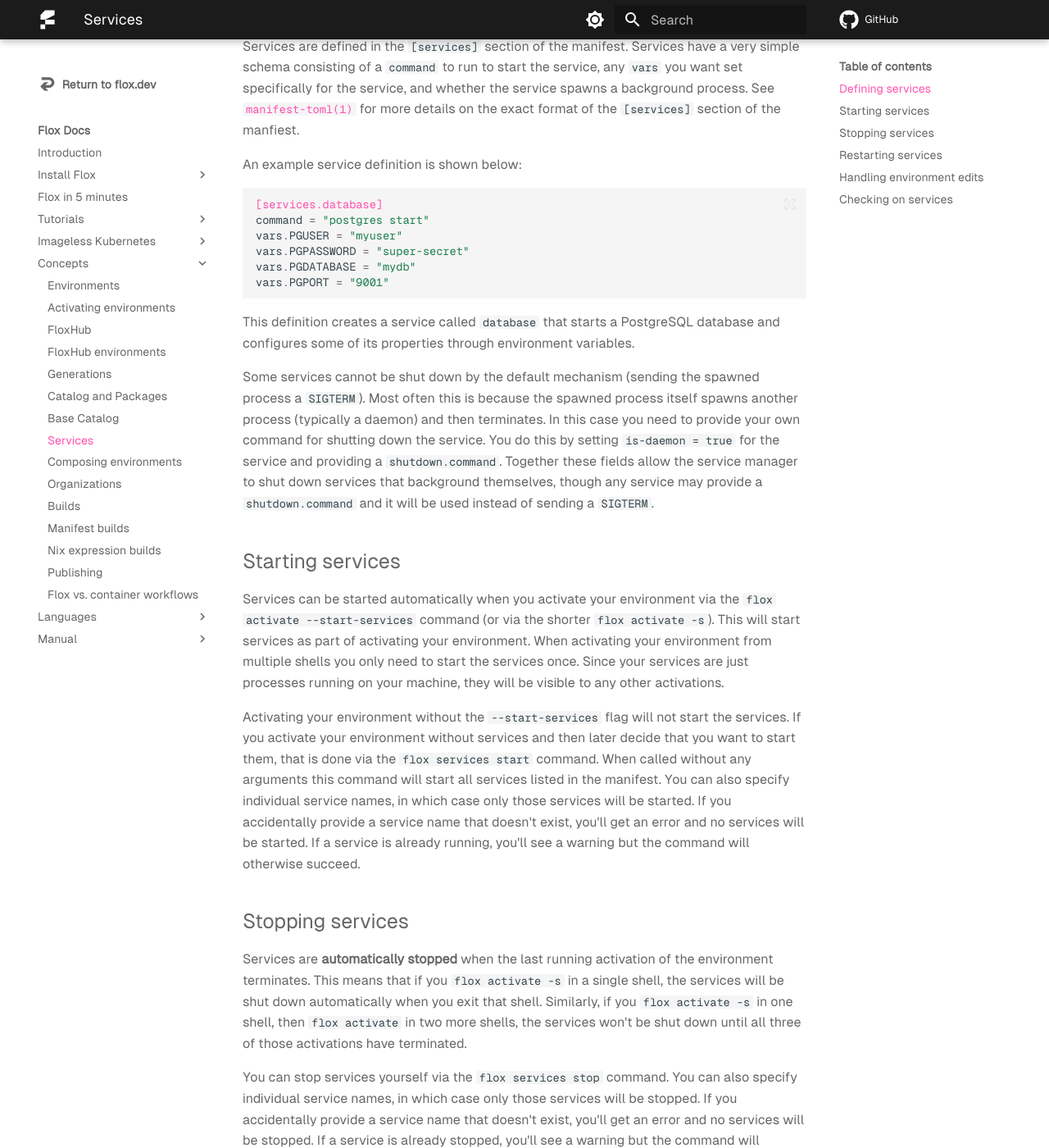
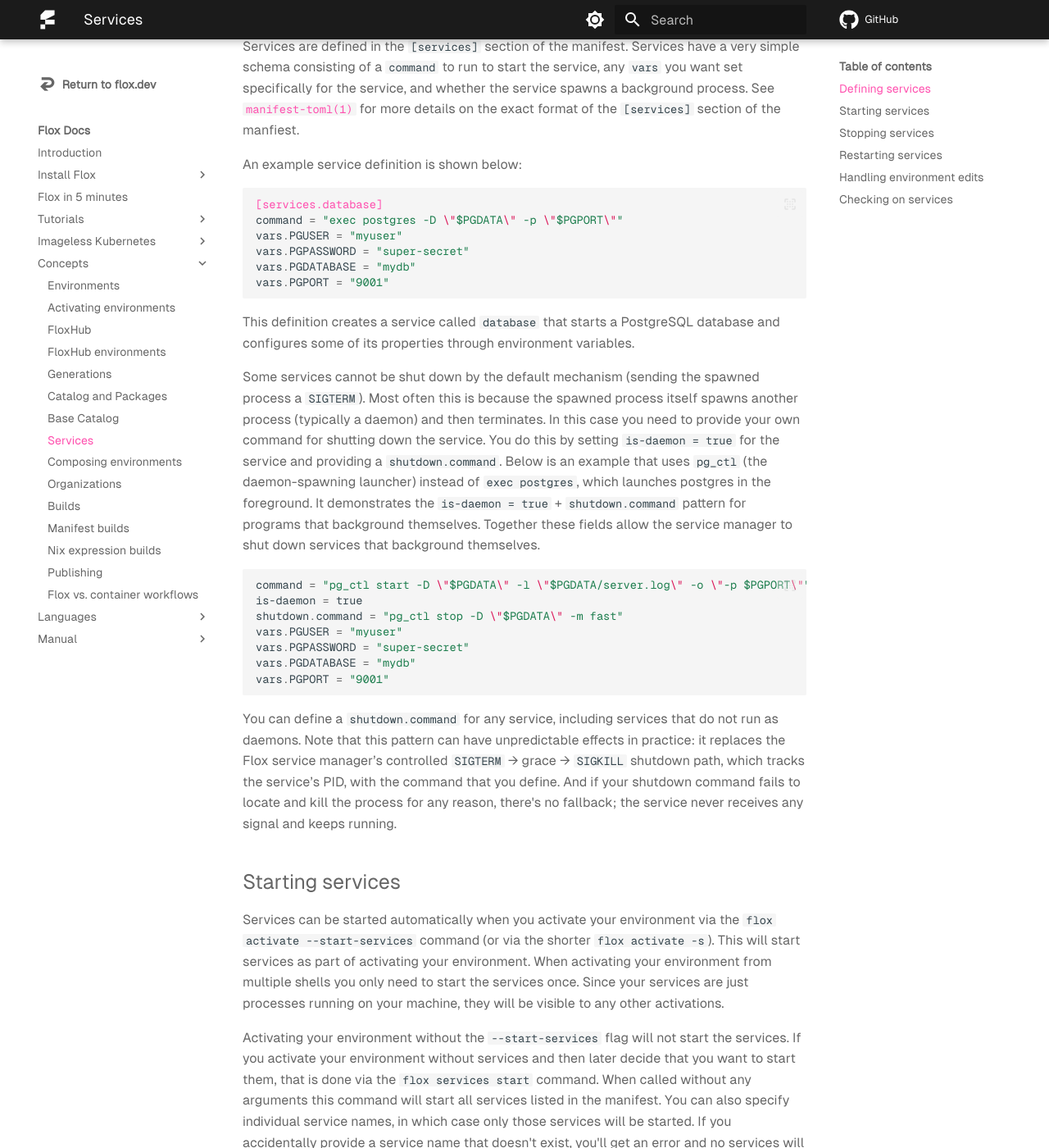
Before and after one commit to flox/floxdocs, an MkDocs documentation site: the page built from docs/concepts/services.md, in a window 1280 px wide and 1400 px high, scrolled down 556 px. Shown: the whole window at 82% size. Built offline with MkDocs 1.6.1 and Material for MkDocs 9.7.7, drawn with Linux system fonts in a browser that asks for light colours; plug-ins that fetch from the network failed and are left out; comment, search, counter and statistics services are not loaded.

Commit message:
initial commit of modified services concept page. refactored original postgres service definition so that its start command actually corresponds to a command you would use to start postgres; added information and an example about using is-daemon = true
Signed-off-by: barstoolbluz <steve@flox.dev>

````diff
--- a/docs/concepts/services.md
+++ b/docs/concepts/services.md
@@ -35,7 +35,7 @@
 
 ```toml
 [services.database]
-command = "postgres start"
+command = "exec postgres -D \"$PGDATA\" -p \"$PGPORT\""
 vars.PGUSER = "myuser"
 vars.PGPASSWORD = "super-secret"
 vars.PGDATABASE = "mydb"
@@ -45,18 +45,20 @@
 This definition creates a service called `database` that starts a PostgreSQL
 database and configures some of its properties through environment variables.
 
-Some services cannot be shut down by the default mechanism
-(sending the spawned process a `SIGTERM`).
-Most often this is because the spawned process itself spawns another process
-(typically a daemon) and then terminates.
-In this case you need to provide your own command for shutting down the
-service.
-You do this by setting `is-daemon = true` for the service and providing a
-`shutdown.command`.
-Together these fields allow the service manager to shut down services that
-background themselves,
-though any service may provide a `shutdown.command` and it will be used
-instead of sending a `SIGTERM`.
+Some services cannot be shut down by the default mechanism (sending the spawned process a `SIGTERM`).
+Most often this is because the spawned process itself spawns another process (typically a daemon) and then terminates. In this case you need to provide your own command for shutting down the service. You do this by setting `is-daemon = true` for the service and providing a `shutdown.command`. Below is an example that uses `pg_ctl` (the daemon-spawning launcher) instead of `exec postgres`, which launches postgres in the foreground. It demonstrates the `is-daemon = true` + `shutdown.command` pattern for programs that background themselves. Together these fields allow the service manager to shut down services that background themselves.
+
+```toml
+command = "pg_ctl start -D \"$PGDATA\" -l \"$PGDATA/server.log\" -o \"-p $PGPORT\""
+is-daemon = true
+shutdown.command = "pg_ctl stop -D \"$PGDATA\" -m fast"
+vars.PGUSER = "myuser"
+vars.PGPASSWORD = "super-secret"
+vars.PGDATABASE = "mydb"
+vars.PGPORT = "9001"
+```
+
+You can define a `shutdown.command` for any service, including services that do not run as daemons. Note that this pattern can have unpredictable effects in practice: it replaces the Flox service manager’s controlled `SIGTERM` → grace → `SIGKILL` shutdown path, which tracks the service’s PID, with the command that you define. And if your shutdown command fails to locate and kill the process for any reason, there's no fallback; the service never receives any signal and keeps running.
 
 ## Starting services
 
````
